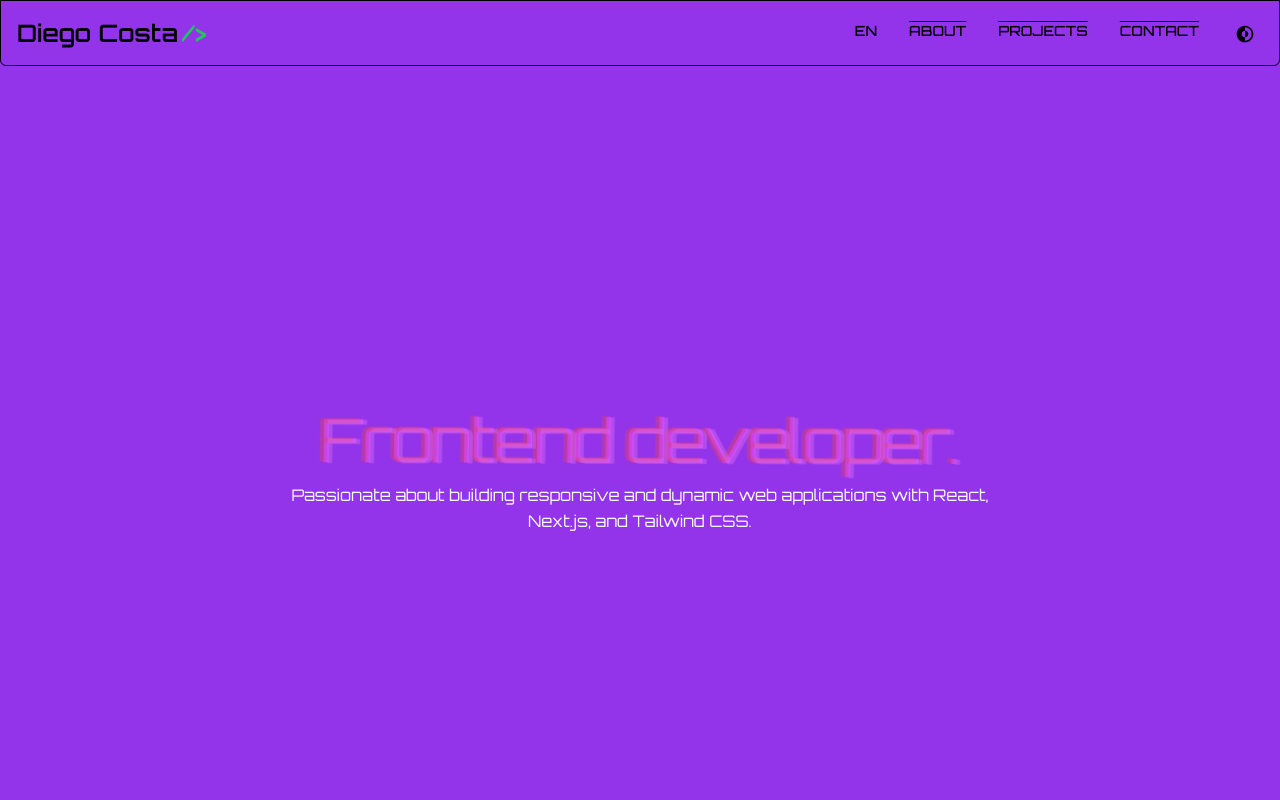
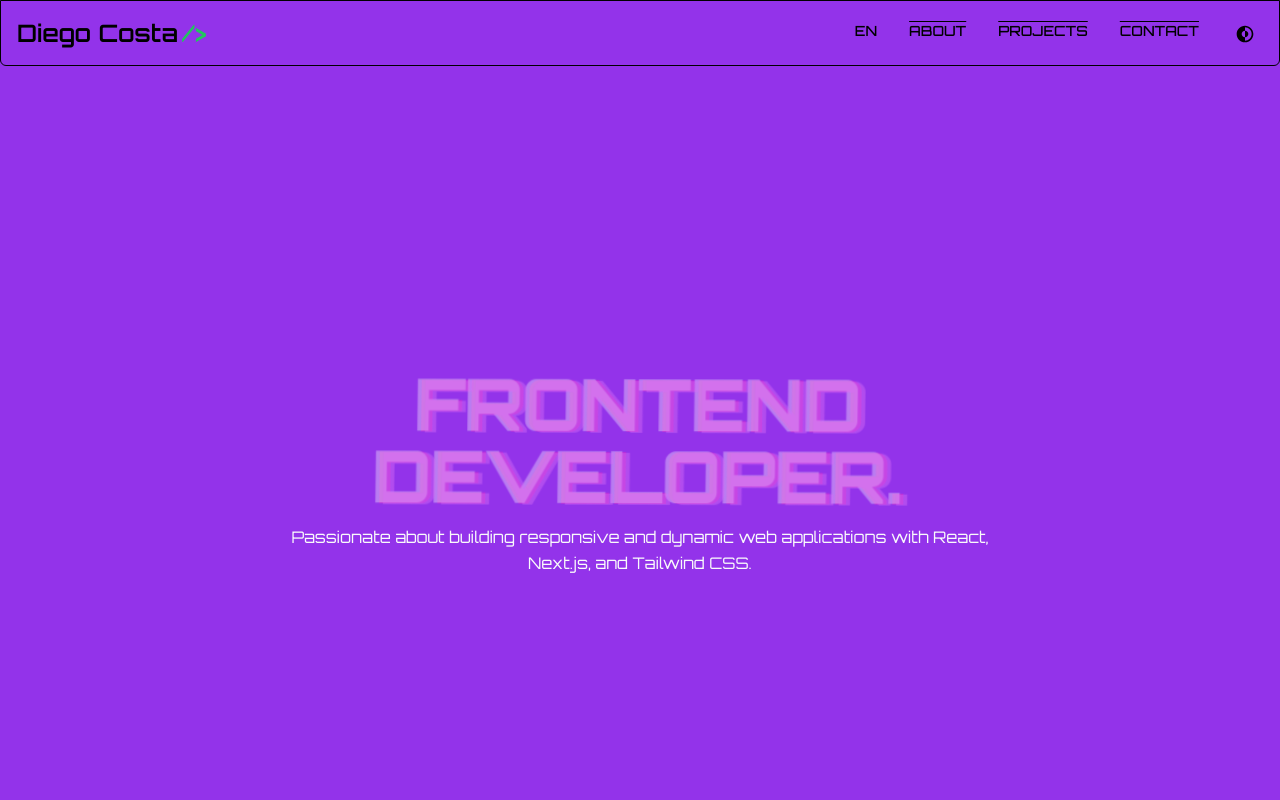
Before and after one commit to DiegoCstyles/portfolio, a Next.js app: page / in a window 1280 px wide. Shown: the top 800 px of the page. Built offline with nearby package versions, Linux system fonts and the light colour scheme.

Commit message:
Update Hero.tsx

```diff
--- a/components/Hero/Hero.tsx
+++ b/components/Hero/Hero.tsx
@@ -67,9 +67,9 @@ const Hero = ({ currentLanguage }: HeroProps) => {
       <div className="mx-auto max-w-[44rem] text-center animate-fade-in">
         {/* Heading and Contact Icons */}
         <div className="flex  flex-auto">
-          <h1 className="text-fuchsia-500 dark:text-fuchsia-300 flex-1 glitch-effect1 mt-3 text-7xl sm:text-6xl md:text-6xl lg:text-6xl xl:text-6xl leading-[4rem] tracking-tight">
+          <h1 className="text-fuchsia-600 dark:text-fuchsia-600 flex-1 glitch-effect1 mt-3 text-9xl sm:text-7xl md:text-7xl lg:text-7xl xl:text-7xl leading-[4rem] tracking-tight uppercase font-black">
             {translations[currentLanguage].title}
-            <span className="glitch-effect2 text-red-500 dark:text-red-600" data-text={translations[currentLanguage].title}></span>
+            <span className="glitch-effect2 text-white dark:text-white" data-text={translations[currentLanguage].title}></span>
             <span className="glitch-effect3 text-fuchsia-400 dark:text-fuchsia-400" data-text={translations[currentLanguage].title}></span>
           </h1>
         </div>
```
